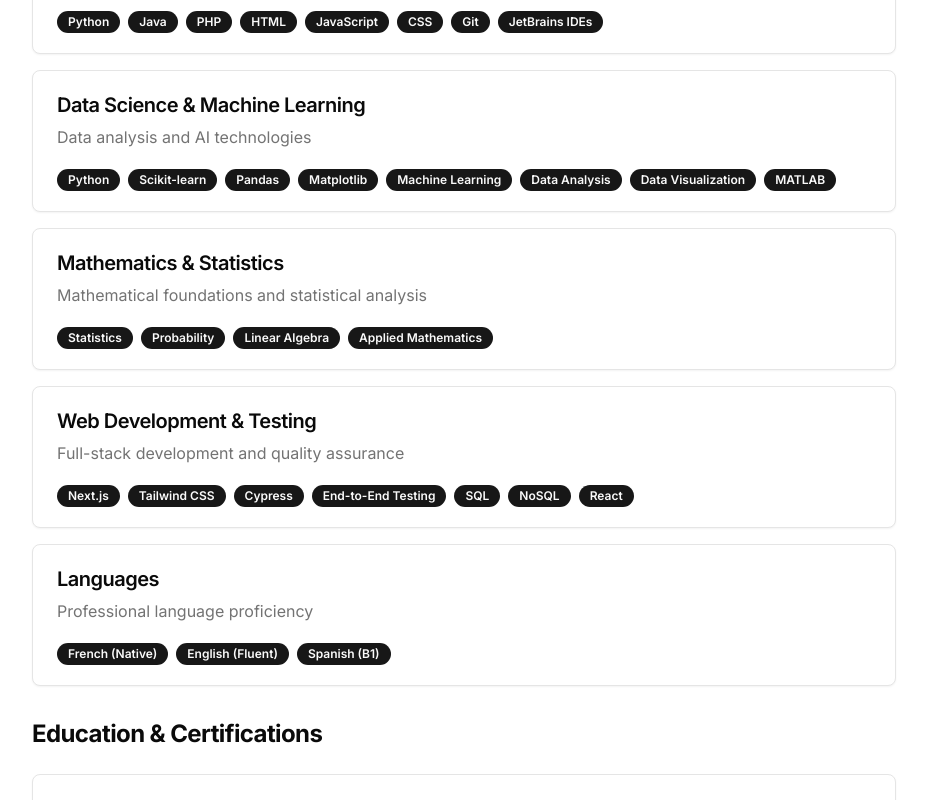
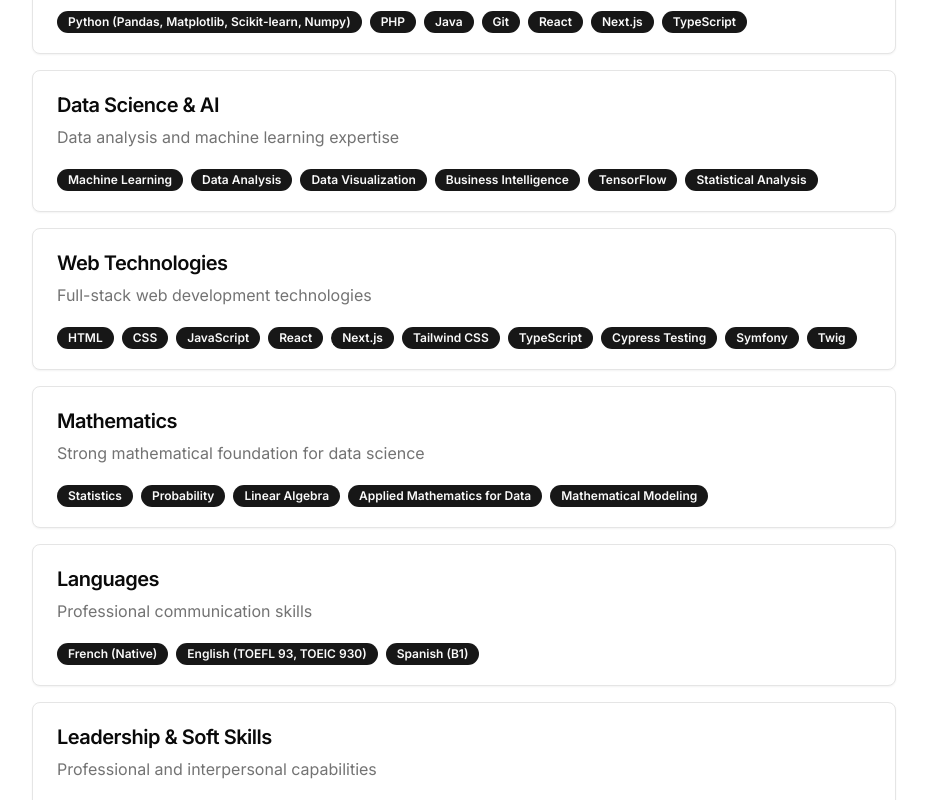
Before and after one commit to ethansmadjaa/ethansmadja, a Next.js app: page /about in a window 1280 px wide. Shown: the part 780-1580 px from the top of the page, without its empty margins (176-1103 px from the left). Built offline with nearby package versions, Linux system fonts and the light colour scheme.

Commit message:
put all the skills in one place

```diff
--- a/src/app/about/page.tsx
+++ b/src/app/about/page.tsx
@@ -10,6 +10,7 @@ import { Badge } from "@/components/ui/badge";
 import { ArrowRight } from "lucide-react";
 import Image from "next/image";
 import Link from "next/link";
+import { skills } from "@/data/skills";
 
 export const metadata = {
   title: "About - Ethan Smadja",
@@ -75,98 +76,23 @@ export default function AboutPage() {
           </h2>
 
           <div className="space-y-4">
-            <Card>
+            {skills.map((skill) => (
+              <Card key={skill.title}>
                 <CardHeader className="px-4 py-4 sm:px-6 sm:py-5">
                   <CardTitle className="text-lg sm:text-xl">
-                  Programming & Development
+                    {skill.title}
                   </CardTitle>
                   <CardDescription className="text-sm sm:text-base">
-                  Core programming languages and development tools
+                    {skill.description}
                   </CardDescription>
                 </CardHeader>
                 <CardContent className="flex flex-wrap gap-2 px-4 pb-4 pt-0 sm:px-6 sm:pb-5">
-                <Badge>Python</Badge>
-                <Badge>Java</Badge>
-                <Badge>PHP</Badge>
-                <Badge>HTML</Badge>
-                <Badge>JavaScript</Badge>
-                <Badge>CSS</Badge>
-                <Badge>Git</Badge>
-                <Badge>JetBrains IDEs</Badge>
+                  {skill.items.map((item) => (
+                    <Badge key={item}>{item}</Badge>
+                  ))}
                 </CardContent>
               </Card>
-
-            <Card>
-              <CardHeader className="px-4 py-4 sm:px-6 sm:py-5">
-                <CardTitle className="text-lg sm:text-xl">
-                  Data Science & Machine Learning
-                </CardTitle>
-                <CardDescription className="text-sm sm:text-base">
-                  Data analysis and AI technologies
-                </CardDescription>
-              </CardHeader>
-              <CardContent className="flex flex-wrap gap-2 px-4 pb-4 pt-0 sm:px-6 sm:pb-5">
-                <Badge>Python</Badge>
-                <Badge>Scikit-learn</Badge>
-                <Badge>Pandas</Badge>
-                <Badge>Matplotlib</Badge>
-                <Badge>Machine Learning</Badge>
-                <Badge>Data Analysis</Badge>
-                <Badge>Data Visualization</Badge>
-                <Badge>MATLAB</Badge>
-              </CardContent>
-            </Card>
-
-            <Card>
-              <CardHeader className="px-4 py-4 sm:px-6 sm:py-5">
-                <CardTitle className="text-lg sm:text-xl">
-                  Mathematics & Statistics
-                </CardTitle>
-                <CardDescription className="text-sm sm:text-base">
-                  Mathematical foundations and statistical analysis
-                </CardDescription>
-              </CardHeader>
-              <CardContent className="flex flex-wrap gap-2 px-4 pb-4 pt-0 sm:px-6 sm:pb-5">
-                <Badge>Statistics</Badge>
-                <Badge>Probability</Badge>
-                <Badge>Linear Algebra</Badge>
-                <Badge>Applied Mathematics</Badge>
-              </CardContent>
-            </Card>
-
-            <Card>
-              <CardHeader className="px-4 py-4 sm:px-6 sm:py-5">
-                <CardTitle className="text-lg sm:text-xl">
-                  Web Development & Testing
-                </CardTitle>
-                <CardDescription className="text-sm sm:text-base">
-                  Full-stack development and quality assurance
-                </CardDescription>
-              </CardHeader>
-              <CardContent className="flex flex-wrap gap-2 px-4 pb-4 pt-0 sm:px-6 sm:pb-5">
-                <Badge>Next.js</Badge>
-                <Badge>Tailwind CSS</Badge>
-                <Badge>Cypress</Badge>
-                <Badge>End-to-End Testing</Badge>
-                <Badge>SQL</Badge>
-                <Badge>NoSQL</Badge>
-                <Badge>React</Badge>
-              </CardContent>
-            </Card>
-
-            <Card>
-              <CardHeader className="px-4 py-4 sm:px-6 sm:py-5">
-                <CardTitle className="text-lg sm:text-xl">Languages</CardTitle>
-                <CardDescription className="text-sm sm:text-base">
-                  Professional language proficiency
-                </CardDescription>
-              </CardHeader>
-              <CardContent className="flex flex-wrap gap-2 px-4 pb-4 pt-0 sm:px-6 sm:pb-5">
-                <Badge>French (Native)</Badge>
-                <Badge>English (Fluent)</Badge>
-                <Badge>Spanish (B1)</Badge>
-              </CardContent>
-            </Card>
+            ))}
           </div>
         </div>
 
--- a/src/app/page.tsx
+++ b/src/app/page.tsx
@@ -12,6 +12,7 @@ import { ArrowRight, Github, Linkedin, ArrowUpRight } from "lucide-react";
 import Image from "next/image";
 import Link from "next/link";
 import { projects } from "@/data/projects";
+import { skills } from "@/data/skills";
 
 export default function HomePage() {
   return (
@@ -153,42 +154,14 @@ export default function HomePage() {
             </p>
           </div>
           <div className="grid gap-4 sm:grid-cols-2 lg:grid-cols-3">
-            <div className="rounded-lg border bg-card p-4">
-              <h3 className="font-semibold">Programming & Development</h3>
-              <p className="text-sm text-muted-foreground">
-                Python (Pandas, Matplotlib, Scikit-learn, Numpy), PHP, Java, Git
-              </p>
-            </div>
-            <div className="rounded-lg border bg-card p-4">
-              <h3 className="font-semibold">Data Science & AI</h3>
-              <p className="text-sm text-muted-foreground">
-                Machine Learning, Data Analysis, Data Visualization, Business Intelligence
-              </p>
-            </div>
-            <div className="rounded-lg border bg-card p-4">
-              <h3 className="font-semibold">Web Technologies</h3>
-              <p className="text-sm text-muted-foreground">
-                HTML, CSS, JavaScript, React, Next.js, Tailwind CSS, Typescript, Cypress Testing
-              </p>
-            </div>
-            <div className="rounded-lg border bg-card p-4">
-              <h3 className="font-semibold">Mathematics</h3>
-              <p className="text-sm text-muted-foreground">
-                Statistics, Probability, Linear Algebra, Applied Mathematics for Data
-              </p>
-            </div>
-            <div className="rounded-lg border bg-card p-4">
-              <h3 className="font-semibold">Languages</h3>
-              <p className="text-sm text-muted-foreground">
-                French (Native), English (TOEFL 93, TOEIC 930), Spanish (B1)
-              </p>
-            </div>
-            <div className="rounded-lg border bg-card p-4">
-              <h3 className="font-semibold">Leadership & Soft Skills</h3>
-              <p className="text-sm text-muted-foreground">
-                Team Management, Event Planning, Teaching, Community Service (BAFA Certified)
-              </p>
-            </div>
+            {skills.map((skill) => (
+              <div key={skill.title} className="rounded-lg border bg-card p-4">
+                <h3 className="font-semibold">{skill.title}</h3>
+                <p className="text-sm text-muted-foreground">
+                  {skill.items.join(", ")}
+                </p>
+              </div>
+            ))}
           </div>
         </div>
       </section>
--- /dev/null
+++ b/src/data/skills.ts
@@ -0,0 +1,81 @@
+export interface Skill {
+  title: string;
+  description: string;
+  items: string[];
+}
+
+export const skills: Skill[] = [
+  {
+    title: "Programming & Development",
+    description: "Core programming languages and development tools",
+    items: [
+      "Python (Pandas, Matplotlib, Scikit-learn, Numpy)",
+      "PHP",
+      "Java",
+      "Git",
+      "React",
+      "Next.js",
+      "TypeScript"
+    ]
+  },
+  {
+    title: "Data Science & AI",
+    description: "Data analysis and machine learning expertise",
+    items: [
+      "Machine Learning",
+      "Data Analysis",
+      "Data Visualization",
+      "Business Intelligence",
+      "TensorFlow",
+      "Statistical Analysis"
+    ]
+  },
+  {
+    title: "Web Technologies",
+    description: "Full-stack web development technologies",
+    items: [
+      "HTML",
+      "CSS",
+      "JavaScript",
+      "React",
+      "Next.js",
+      "Tailwind CSS",
+      "TypeScript",
+      "Cypress Testing",
+      "Symfony",
+      "Twig"
+    ]
+  },
+  {
+    title: "Mathematics",
+    description: "Strong mathematical foundation for data science",
+    items: [
+      "Statistics",
+      "Probability",
+      "Linear Algebra",
+      "Applied Mathematics for Data",
+      "Mathematical Modeling"
+    ]
+  },
+  {
+    title: "Languages",
+    description: "Professional communication skills",
+    items: [
+      "French (Native)",
+      "English (TOEFL 93, TOEIC 930)",
+      "Spanish (B1)"
+    ]
+  },
+  {
+    title: "Leadership & Soft Skills",
+    description: "Professional and interpersonal capabilities",
+    items: [
+      "Team Management",
+      "Event Planning",
+      "Teaching",
+      "Community Service (BAFA Certified)",
+      "Project Management",
+      "Problem Solving"
+    ]
+  }
+];
```
Lines whose indentation alone changed are shown as unchanged.
